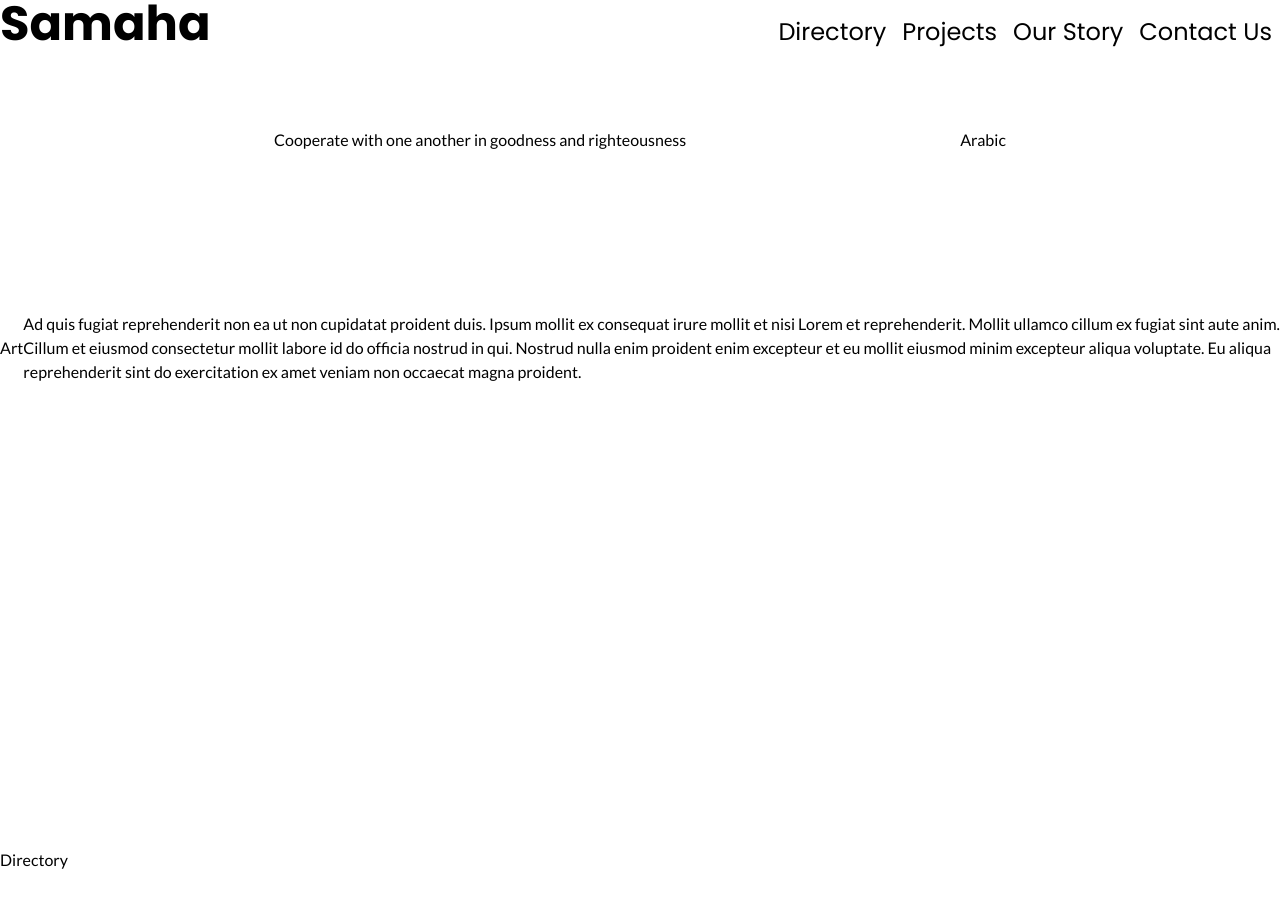
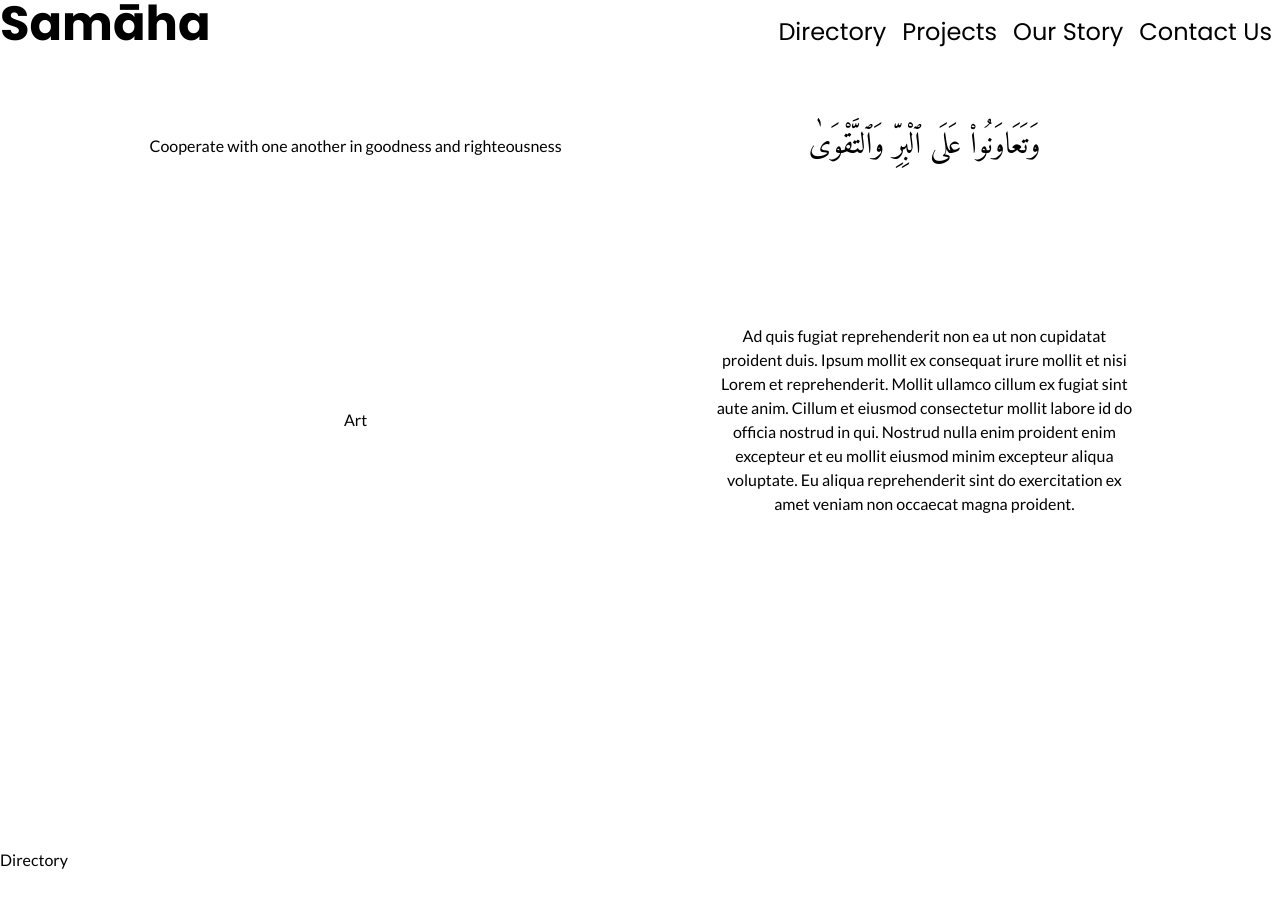
Before and after one commit to SamahaCore/samaha, a React (Create React App) app: page / in a window 1280 px wide. Shown: the top 908 px of the page. Built offline with nearby package versions, Linux system fonts and the light colour scheme.

Commit message:
Adjust text size and alignment

```diff
--- a/src/Components/Body/Arabic.js
+++ b/src/Components/Body/Arabic.js
@@ -1,6 +1,6 @@
-const Arabic = () => {
+const Arabic = (props) => {
   return (
-    <div>Arabic</div>
+    <p className={`${props.basis} text-center font-arabic text-3xl`}>{props.children}</p>
   )
 }
 
--- a/src/Components/Header/Logo.js
+++ b/src/Components/Header/Logo.js
@@ -1,5 +1,5 @@
 const Logo = () => {
-  return <div className="font-bold text-5xl">Samaha</div>;
+  return <div className="font-bold text-5xl">Samāha</div>;
 };
 
 export default Logo;
--- a/src/UI/Art.js
+++ b/src/UI/Art.js
@@ -1,6 +1,6 @@
-const Art = () => {
+const Art = (props) => {
   return (
-    <div>Art</div>
+    <div className={`${props.basis} text-center`}>Art</div>
   )
 }
 
--- a/src/UI/Text.js
+++ b/src/UI/Text.js
@@ -1,6 +1,6 @@
 const Text = (props) => {
   return (
-    <p>{props.children}</p>
+    <p className={`${props.basis} text-center`}>{props.children}</p>
   )
 }
 
```
